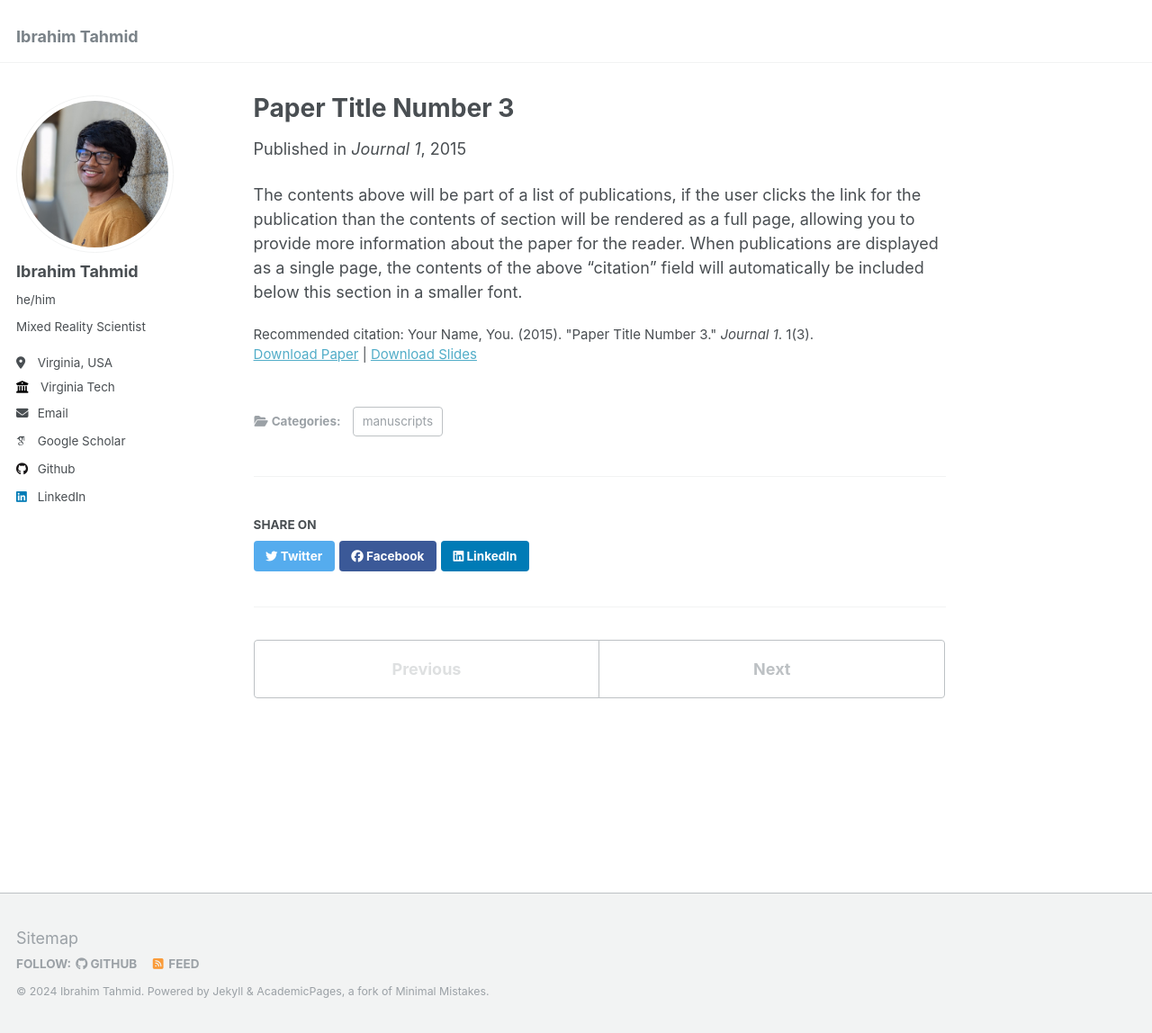
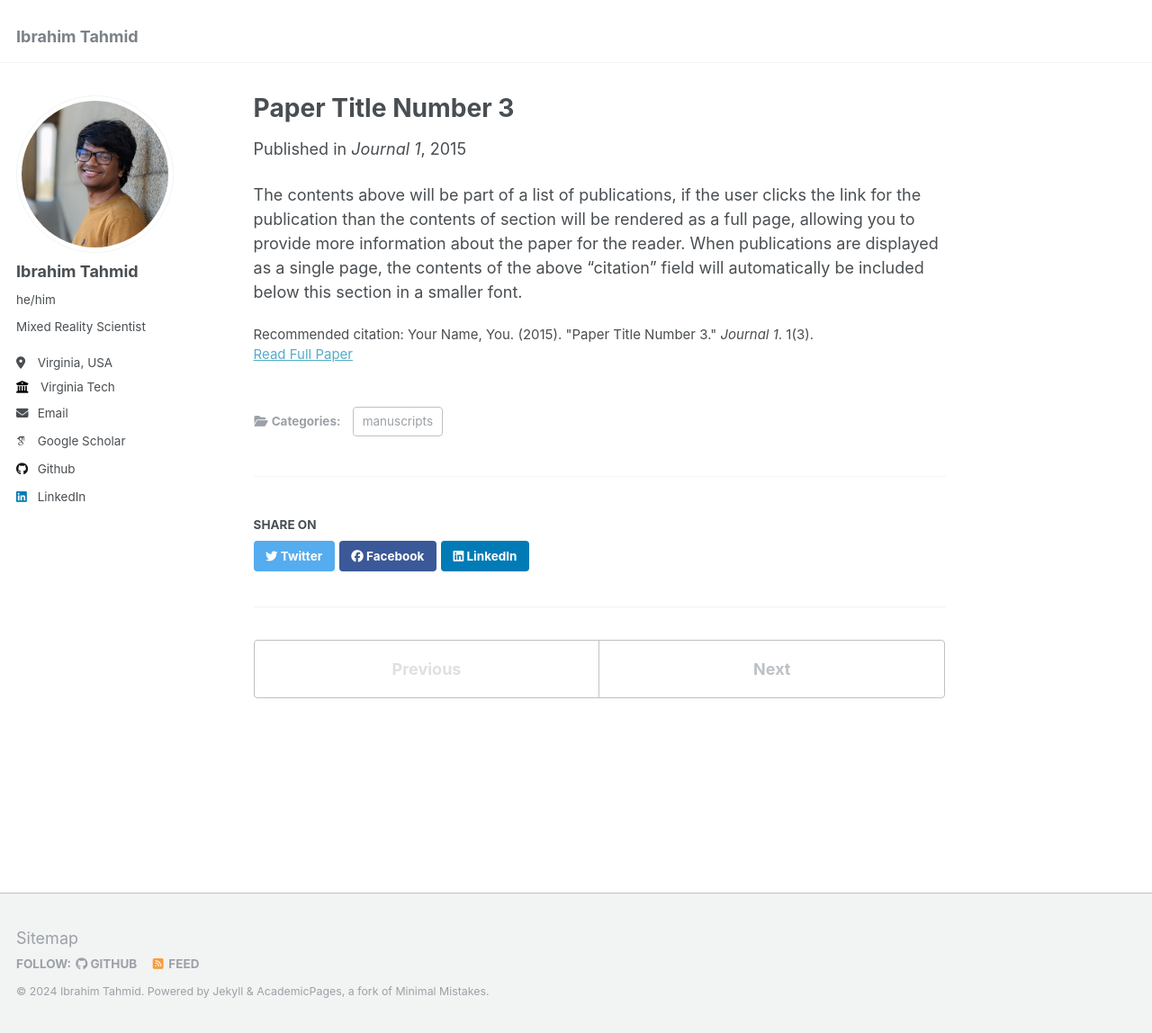
Before and after one commit to iatahmid/iatahmid.github.io, a Jekyll site: the page built from _publications/2015-10-01-paper-title-number-3.md, in a window 1280 px wide and 1148 px high. Shown: the whole window at 90% size. Built offline with Jekyll 4.4.1, drawn with Linux system fonts in a browser that asks for light colours; some web fonts are replaced.

Commit message:
Update single.html

```diff
--- a/_layouts/single.html
+++ b/_layouts/single.html
@@ -47,16 +47,16 @@
       <section class="page__content" itemprop="text">
         {{ content }}
 
-        {% if page.citation and page.paperurl and page.slidesurl %}
-          <p style="font-size: smaller">Recommended citation: {{ page.citation }}<br /><a href="{{ page.paperurl }}">Download Paper</a> | <a href="{{ page.slidesurl }}">Download Slides</a></p>
+        {% if page.citation and page.paperurl and page.prototypeurl %}
+          <p style="font-size: smaller">Recommended citation: {{ page.citation }}<br /><a href="{{ page.paperurl }}">Read Full Paper</a> | <a href="{{ page.prototypeurl }}">See Prototype</a></p>
         {% elsif page.citation and page.paperurl %}
-          <p style="font-size: smaller">Recommended citation: {{ page.citation }}<br /><a href="{{ page.paperurl }}">Download Paper</a></p>
-        {% elsif page.citation and page.slidesurl %}
-          <p style="font-size: smaller">Recommended citation: {{ page.citation }}<br /><a href="{{ page.slidesurl }}">Download Slides</a></p>
+          <p style="font-size: smaller">Recommended citation: {{ page.citation }}<br /><a href="{{ page.paperurl }}">Read Full Paper</a></p>
+        {% elsif page.citation and page.prototypeurl %}
+          <p style="font-size: smaller">Recommended citation: {{ page.citation }}<br /><a href="{{ page.prototypeurl }}">See Prototype</a></p>
         {% elsif page.citation %}
           <p style="font-size: smaller">Recommended citation: {{ page.citation }}</p>
-        {% elsif page.slidesurl %}
-          <p style="font-size: smaller"><a href="{{ page.slidesurl }}">Download Slides</a></p>
+        {% elsif page.prototypeurl %}
+          <p style="font-size: smaller"><a href="{{ page.prototypeurl }}">See Prototype</a></p>
         {% endif %}
 
         {% if page.link %}<div><a href="{{ page.link }}" class="btn">{{ site.data.ui-text[site.locale].ext_link_label | default: "Direct Link" }}</a></div>{% endif %}
```
